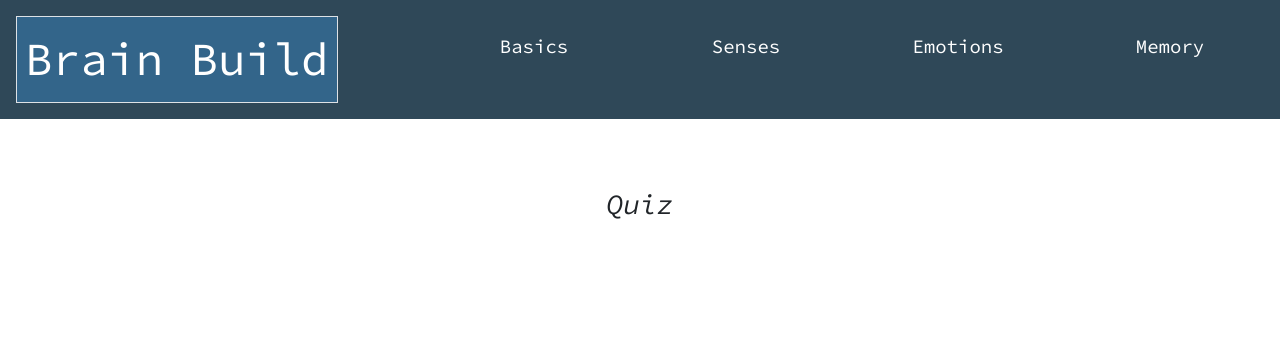
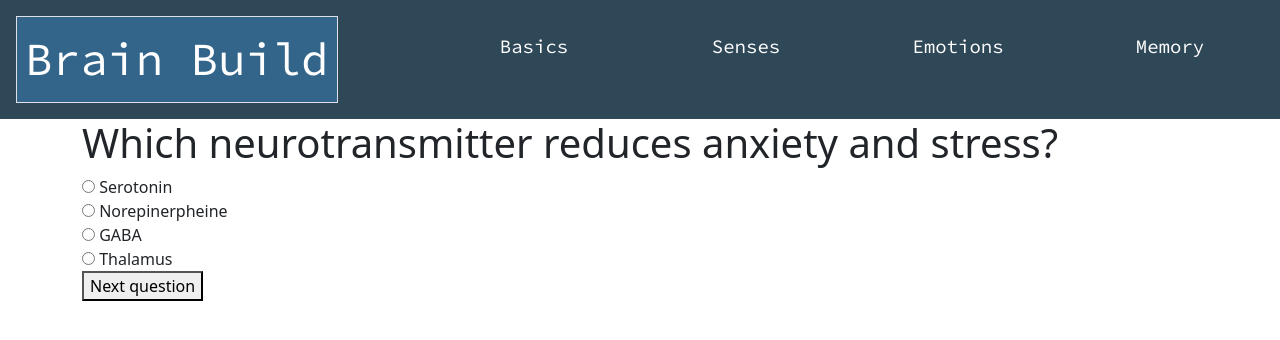
Before and after one commit to ds4015/uidesignproject, a Flask app: page /quiz/1 in a window 1280 px wide. Shown: the top 340 px of the page. Run offline with Flask 3, Linux system fonts and the light colour scheme; some libraries are stand-ins or nearby versions; some web fonts are replaced.

Commit message:
Finished quiz portion, still need to upload images

```diff
--- a/server.py
+++ b/server.py
@@ -1,24 +1,89 @@
 # Dallas Scott - ds4015
-# Larry Chen
+# Larry Chen - Lc3718
 # UI Design - Spring 2024
 # HW 10 Main
 
 from flask import Flask
 from flask import render_template
-from flask import Response, request, jsonify
-app = Flask(__name__)
+from flask import Response, request, jsonify, session, redirect
 import random
 import datetime
+import os
+app = Flask(__name__)
+
+app.secret_key = os.urandom(24)
 
 
 learn_data = ["This is the learn data"]
-quiz_data = ["This is the quiz data"]
+
+quiz_questions = {
+    "1": {
+        "quiz_id": "1",
+        "question": "Which neurotransmitter reduces anxiety and stress?",
+        "options" : ['Serotonin', 'Norepinerpheine', 'GABA', 'Thalamus'],
+        "answer" : "GABA",
+        "next_question": "2"
+    },
+    "2": {
+        "quiz_id": "2",
+        "question": "What are these called?",
+        "options" : ['Neurons', 'Dendrites', 'Limbic System', 'Axons' ],
+        "answer" : "Dendrites",
+        "next_question": "3"
+    },
+    "3": {
+        "quiz_id": "3",
+        "question": "Which area of the brain is highlighted here?  What is its function? ",
+        "options" : ['Occipital lobe - hearing', 'Temporal lobe - sound', 'Occipital lobe - vision', 'Frontal lobe - reasoning'],
+        "answer" : "Frontal lobe - reasoning",
+        "next_question": "4"
+    },
+    "4": {
+        "quiz_id": "4",
+        "question": "Where is the hypothalamus and what does it do",
+        "options" : ['Midbrain - processes memory',
+'Limbic system - controls hunger', 'Temporal lobe - controls body temperature', 'Thalamus - processes emotion'],
+        "answer" : "Limbic System - controls hunger",
+        "next_question": "5"
+    },
+    "5": {
+        "quiz_id": "5",
+        "question": "What is this structure called? ",
+        "options" : ['Amygdala', 'Cell Body', 'Thalamus ', 'Hippocampus'],
+        "answer" : "Amygdala",
+        "next_question": "6"
+    },
+    "6": {
+        "quiz_id": "6",
+        "question": "A young man presents to the hospital saying he cannot see.  Which part of of the brain did he injure?",
+        "options" : ['Temporal Lobe', 'Hippocampus', 'Occipital Lobe', 'Frontal Lobe'],
+        "answer" : "Occipital Lobe",
+        "next_question": "7"
+    },
+    "7": {
+        "quiz_id": "7",
+        "question": "What tpyes of cells are bound in the brain?",
+        "options" : ['Axons', 'Dendrites', 'Neurons', 'Neurotransmitters'],
+        "answer" : "Neurons",
+        "next_question": "8"
+    },
+    "8": {
+        "quiz_id": "8",
+        "question": "Which area of the brain is highlighted here?  What is its function?",
+        "options" : ['Occipital lobe - hearing', 'Temporal lobe - sound', 'Occipital lobe - vision', 'Frontal lobe - reasoning'],
+        "answer" : "Temporal lobe - sound",
+        "next_question": "end"
+    },
+
+}
+
 
 
 # ROUTES
 
 @app.route('/')
 def welcome():
+    session.clear()
     access_time = datetime.datetime.now()
     print(access_time)
     access_time = access_time.strftime("%m/%d/%Y at %H:%M")
@@ -30,11 +95,39 @@ def welcome():
 def learn(lesson_id):
     return render_template('learn.html', data=learn_data)
 
-@app.route('/quiz/<int:question_id>')
-def quiz(question_id):
-    return render_template('quiz.html', data=quiz_data)
+@app.route('/quiz/<quiz_id>', methods=['GET', 'POST'])
+def quiz(quiz_id):
+    if request.method == 'POST':
+        user_answer = request.form['option']
+        correct_answer = quiz_questions[quiz_id]['answer']
+        # Increment the correct answers count if user answered correctly
+        if user_answer == correct_answer:
+            session['score'] = session.get('score', 0) + 1
+        next_question = quiz_questions[quiz_id]['next_question']
+        if next_question == "end":
+            return redirect('/results')
+        else:
+            return redirect(f"/quiz/{next_question}")
+    else:
+        question = quiz_questions.get(quiz_id)
+        if question:
+            return render_template('quiz.html', question=question)
+        else:
+            return "Question not found", 404
 
+@app.route('/results')
+def results():
+    score = session.get('score', 0)
+    total = 8
+    return render_template('results.html', score=score,
+                          total=total)
+
+@app.route('/answers')
+def answers():
+    score = session.get('score', 0)
+    total = 8
+    return render_template('answers.html',questions=quiz_questions)
 
 
 if __name__ == '__main__':
-   app.run(debug = True)
+    app.run(debug=True)
--- a/templates/quiz.html
+++ b/templates/quiz.html
@@ -1,14 +1,33 @@
 <!-- Dallas Scott - ds4015 -->
 {% extends "layout.html" %}
 {% block content %}
-<script>
-  let data = {{data|tojson}};
-</script>
-<div class="container">
-    <div class="row source-code text-center p-3">
-      <div class="col-12 sub-heading p-5">
-        <i>Quiz</i>
-      </div>
-    </div>
-</div>
+<!DOCTYPE html>
+<html lang="en">
+<head>
+    <meta charset="UTF-8">
+    <meta name="viewport" content="width=device-width, initial-scale=1.0">
+    <title>Quiz</title>
+    <script src="https://code.jquery.com/jquery-3.6.0.min.js"></script>
+</head>
+<body>
+    <h1>{{ question.question }}</h1>
+    <form action="" method="post">
+        {% for option in question.options %}
+            <input type="radio" name="option" value="{{ option }}"> {{ option }}<br>
+        {% endfor %}
+        <button type="submit">Next question</button>
+    </form>
+
+    <script type="text/javascript">
+        $(document).ready(function(){
+            $('form').submit(function(event) {
+                if ("{{ question.next_question }}" == "end") {
+                    event.preventDefault();
+                    window.location.href = "/results";
+                }
+            });
+        });
+    </script>
+</body>
+</html>
 {% endblock %}
```
Also changed, not shown: templates/answers.html (added, +39 -0 lines), templates/results.html (added, +43 -0 lines).
